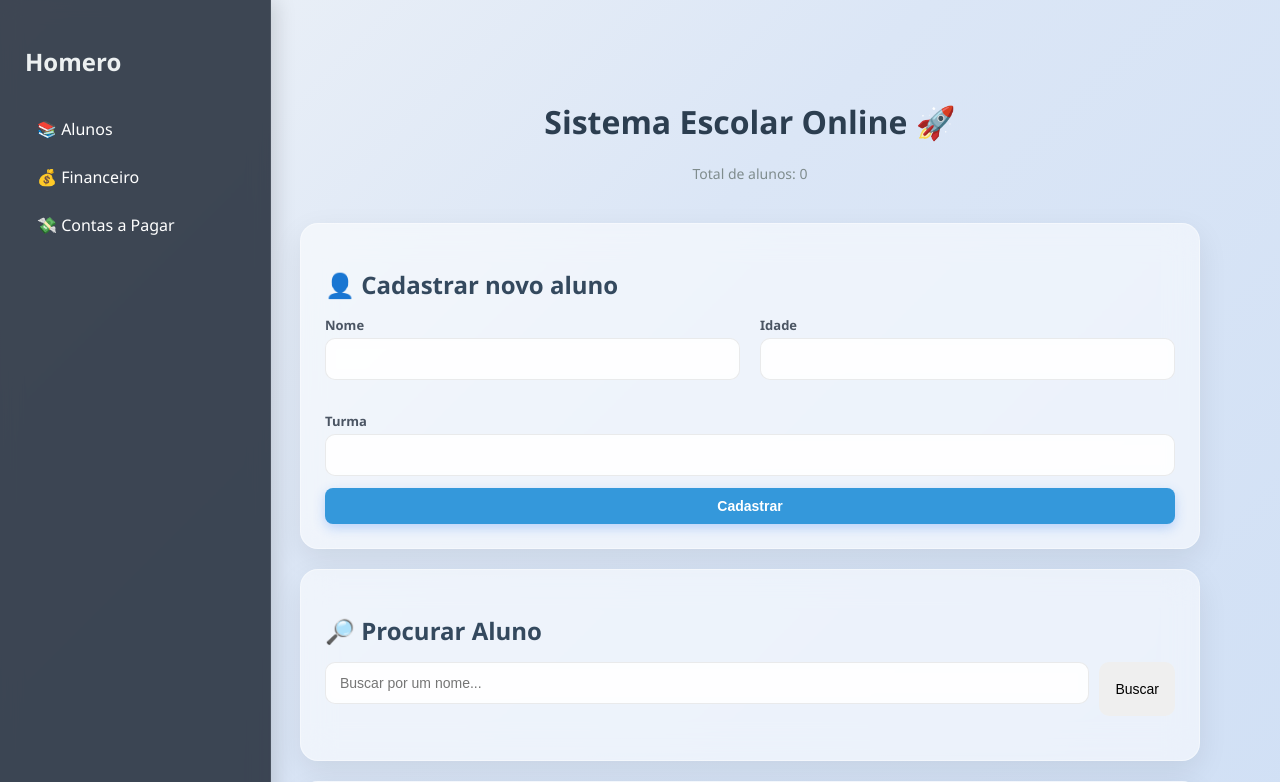
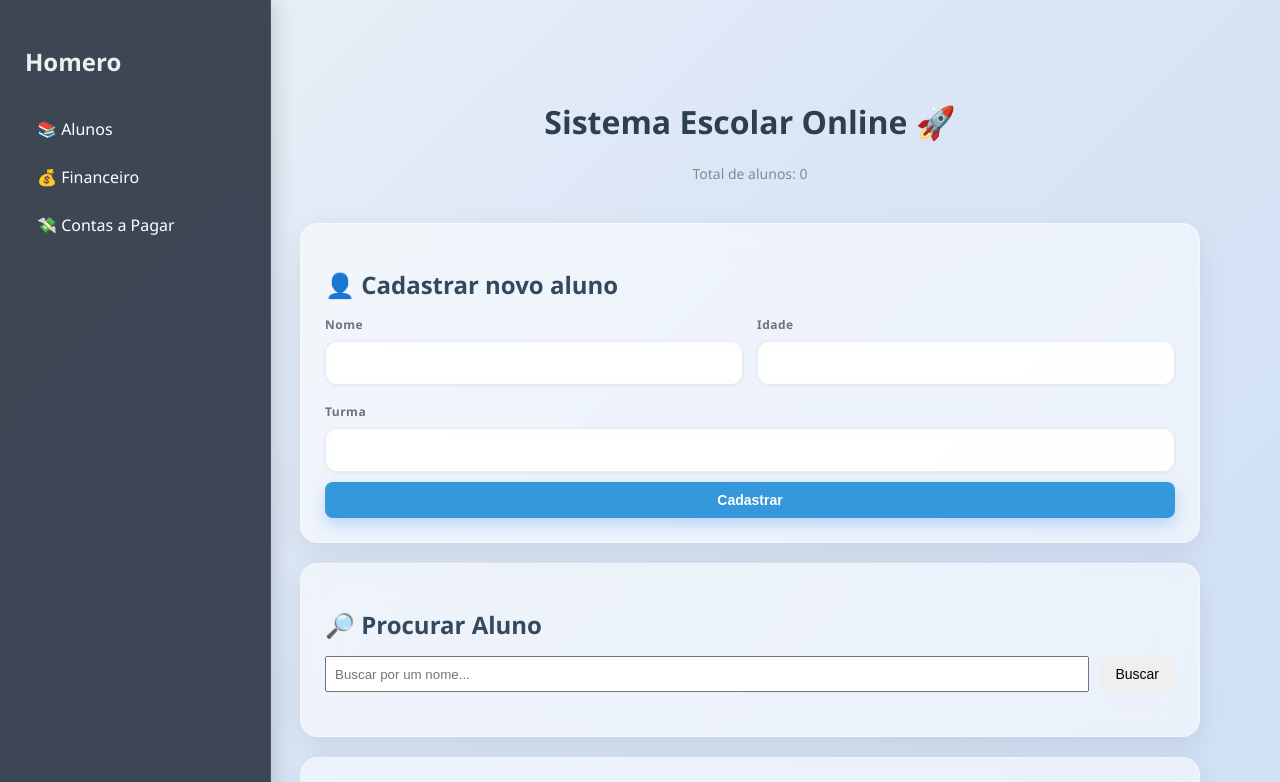
Before and after one commit to bobpontes/Homero, a Flask app: page / in a window 1280 px wide. Shown: the top 782 px of the page. Run offline with Flask 3, Linux system fonts and the light colour scheme; data that the repository does not hold is empty.

Commit message:
refactor(ui): reorganiza layout de formulários e melhora consistência visual dos modais

```diff
--- a/static/style.css
+++ b/static/style.css
@@ -46,15 +46,15 @@ h2 {
     transition: all 0.2s ease;
 }
 
-form input:not(.filtro-grid input) {
+ .form-section input:not(.filtro-grid input),
+ .form-section select {
     width: 100%;
-    padding: 12px 14px;
-    margin-bottom: 12px;
+    padding: 12px 16px;
 
-    border-radius: 10px;
+    border-radius: 12px;
     border: 1px solid rgba(0, 0, 0, 0.08);
 
-    background: rgba(255, 255, 255, 0.8);
+    background: rgba(255, 255, 255, 0.85);
     backdrop-filter: blur(6px);
 
     font-size: 14px;
@@ -482,15 +492,18 @@ canvas {
 .btn-primary {
     background: linear-gradient(135deg, #4f8cff, #3b82f6);
     color: white;
-    width: 200px;
+    width: 220px;
+    padding: 12px;
+    border-radius: 12px;
     align-self: center;
-    box-shadow: 0 4px 12px rgba(59, 130, 246, 0.3);
+    box-shadow: 0 6px 16px rgba(59, 130, 246, 0.3);
+    margin-top: 10px;
 }
 
 .filtro-field {
     display: flex;
     flex-direction: column;
-    gap: 8px;
+    gap: 10px;
 }
 
 .filtro-field label {
@@ -509,26 +522,44 @@ canvas {
 .form-grid {
     display: grid;
     grid-template-columns: 1fr 1fr;
-    gap: 20px
+    gap: 18px 14px;
 }
 
 .form-field {
     display: flex;
     flex-direction: column;
+    gap: 6px;
     font-weight: 500;
     width: 100%;
 }
 
-.form-field input {
+.form-field input,
+.form-field select {
     width: 100%;
     box-sizing: border-box;
+
+    padding: 12px 14px;
+    border-radius: 12px;
+
+    border: 1px solid rgba(0, 0, 0, 0.08);
+    background: rgba(255, 255, 255, 0.75);
+    backdrop-filter: blur(8px);
+
+    box-shadow: 0 1px 3px rgba(0, 0, 0, 0.06);
+
+    font-size: 14px;
+
+    height: 44px;
+
+    transition: all 0.2s ease;
 }
 
 .form-field label {
-    font-size: 13px;
+    font-size: 12px;
     font-weight: 600;
-    color: #4b5563;
-    margin-bottom: 4px;
+    color: #6b7280;
+    margin-bottom: 2px;
+    letter-spacing: 0.04em;
 }
 
 .form-grid .form-field:last-child {
```
Also changed, not shown: other parts of static/style.css (+29 -5 lines), templates/financeiro.html (+12 -5 lines).
